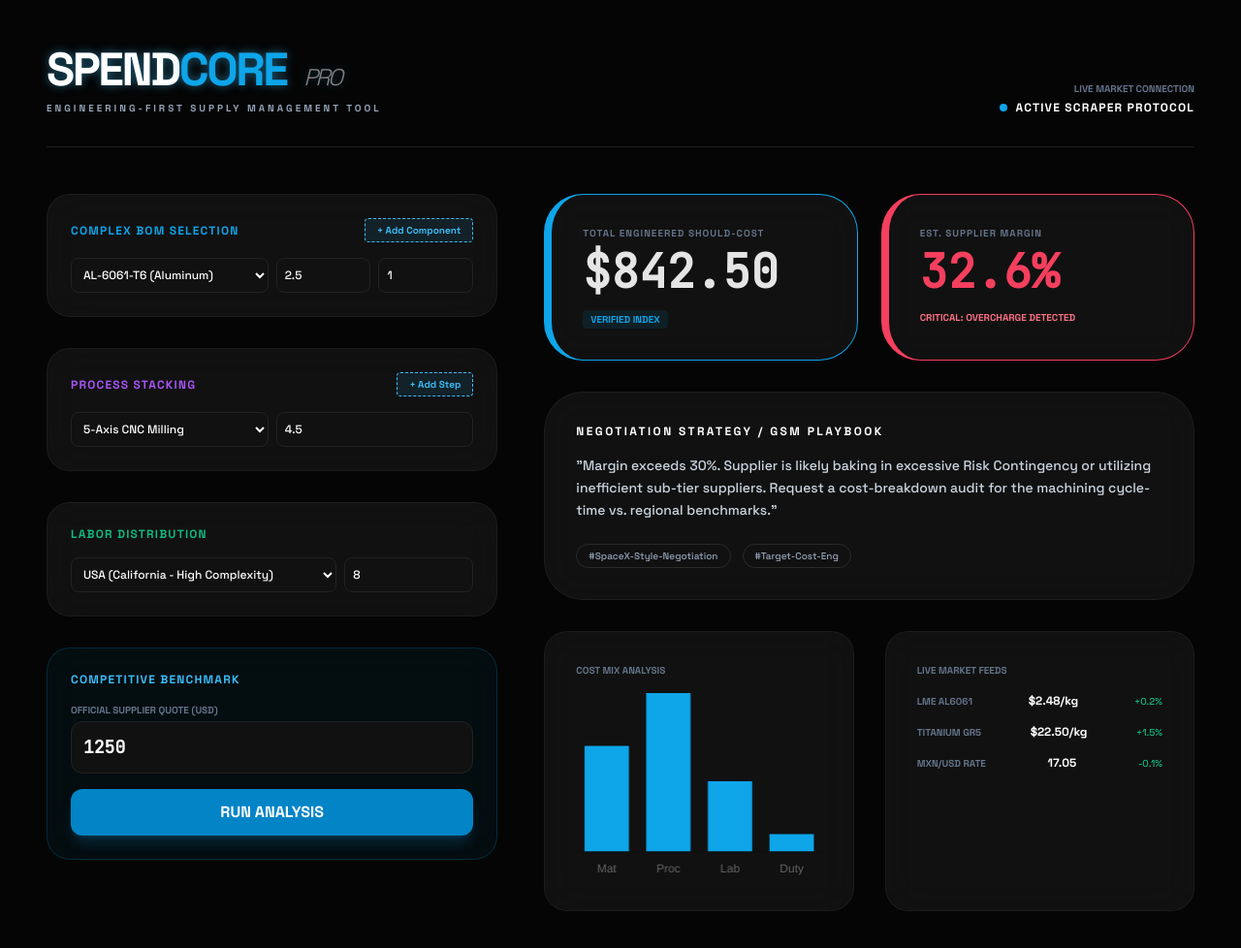
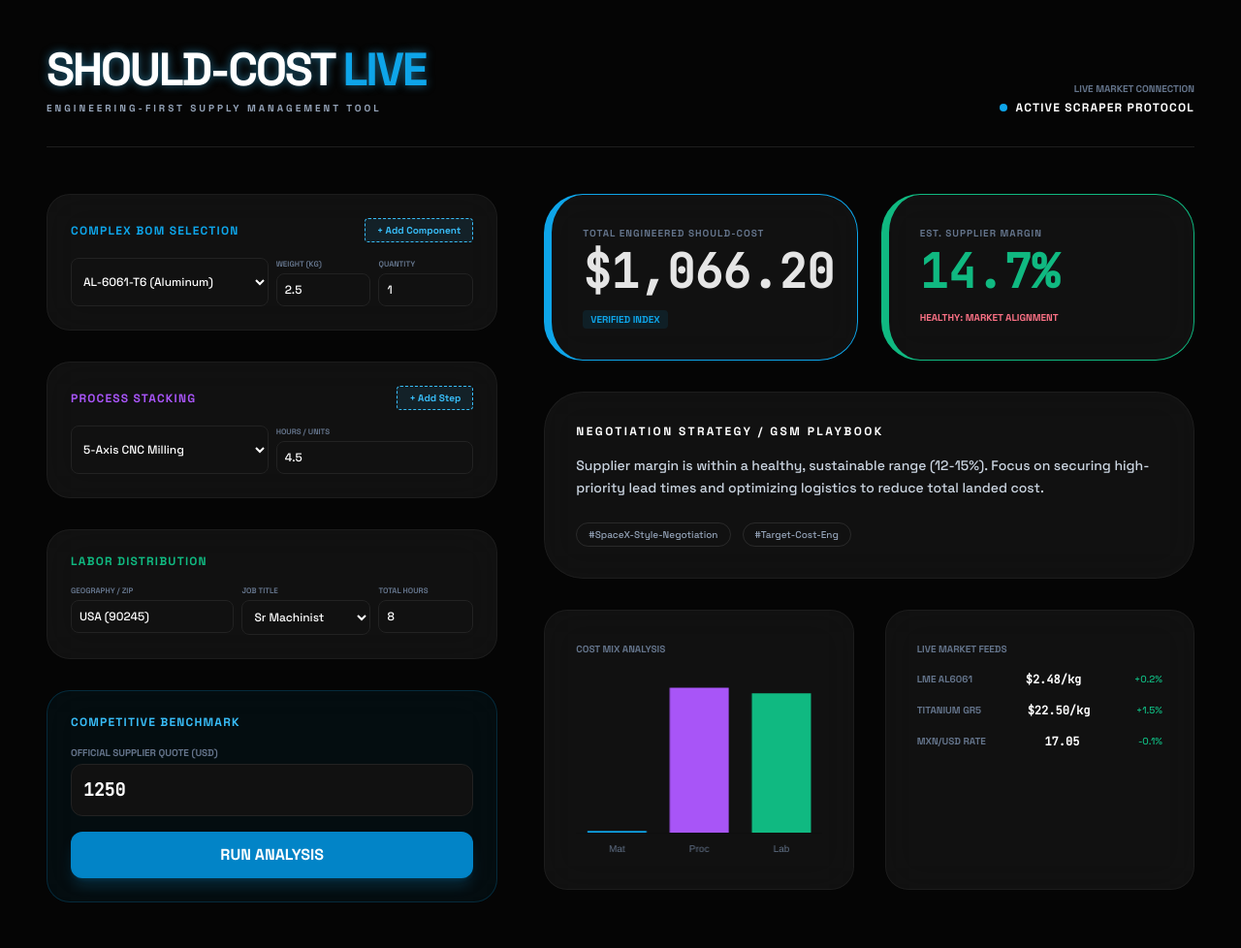
Before and after one commit to memefather/should-cost-live, a website: page index.html in a window 1280 px wide. Shown: the whole page at 97% size. Drawn offline with nearby package versions, Linux system fonts and the light colour scheme.

Commit message:
Rename to Should-Cost Live, add clear units, enable real-time calculation, and expand labor/geo inputs

```diff
--- a/index.html
+++ b/index.html
@@ -23,7 +23,7 @@
         <!-- Header -->
         <header class="flex justify-between items-end mb-12 border-b border-white/10 pb-8">
             <div>
-                <h1 class="text-5xl font-bold tracking-tighter text-white neon-text">SPEND<span class="text-sky-500">CORE</span> <span class="text-2xl italic font-light opacity-50 ml-2">PRO</span></h1>
+                <h1 class="text-5xl font-bold tracking-tighter text-white neon-text uppercase">SHOULD-COST <span class="text-sky-500">LIVE</span></h1>
                 <p class="text-slate-400 mt-2 uppercase tracking-[0.3em] text-[10px] font-bold">Engineering-First Supply Management Tool</p>
             </div>
             <div class="text-right hidden md:block">
@@ -46,14 +46,20 @@
                         <button onclick="addRow('materialList')" class="btn-add px-3 py-1 rounded text-[10px] font-bold">+ Add Component</button>
                     </div>
                     <div id="materialList" class="space-y-3">
-                        <div class="grid grid-cols-12 gap-2">
-                            <select class="col-span-6 input-dark p-2 rounded-lg text-xs">
+                        <div class="grid grid-cols-12 gap-2 material-row">
+                            <select class="col-span-6 input-dark p-2 rounded-lg text-xs" onchange="calculate()">
                                 <option value="al6061">AL-6061-T6 (Aluminum)</option>
                                 <option value="ti64">TI-64-V (Titanium)</option>
                                 <option value="ss304">SS-304 (Stainless)</option>
                             </select>
-                            <input type="number" placeholder="Wt (kg)" class="col-span-3 input-dark p-2 rounded-lg text-xs" value="2.5">
-                            <input type="number" placeholder="Qty" class="col-span-3 input-dark p-2 rounded-lg text-xs" value="1">
+                            <div class="col-span-3">
+                                <label class="text-[8px] uppercase text-slate-500 font-bold block mb-1">Weight (kg)</label>
+                                <input type="number" placeholder="kg" class="w-full input-dark p-2 rounded-lg text-xs" value="2.5" oninput="calculate()">
+                            </div>
+                            <div class="col-span-3">
+                                <label class="text-[8px] uppercase text-slate-500 font-bold block mb-1">Quantity</label>
+                                <input type="number" placeholder="Qty" class="w-full input-dark p-2 rounded-lg text-xs" value="1" oninput="calculate()">
+                            </div>
                         </div>
                     </div>
                 </section>
@@ -65,12 +71,15 @@
                         <button onclick="addRow('processList')" class="btn-add px-3 py-1 rounded text-[10px] font-bold">+ Add Step</button>
                     </div>
                     <div id="processList" class="space-y-3">
-                        <div class="grid grid-cols-12 gap-2">
-                            <select class="col-span-6 input-dark p-2 rounded-lg text-xs">
+                        <div class="grid grid-cols-12 gap-2 process-row">
+                            <select class="col-span-6 input-dark p-2 rounded-lg text-xs" onchange="calculate()">
                                 <option value="cnc_5axis">5-Axis CNC Milling</option>
                                 <option value="anodize">Type III Hardcoat Anodize</option>
                             </select>
-                            <input type="number" placeholder="Hrs/Units" class="col-span-6 input-dark p-2 rounded-lg text-xs" value="4.5">
+                            <div class="col-span-6">
+                                <label class="text-[8px] uppercase text-slate-500 font-bold block mb-1">Hours / Units</label>
+                                <input type="number" placeholder="Hrs/Units" class="w-full input-dark p-2 rounded-lg text-xs" value="4.5" oninput="calculate()">
+                            </div>
                         </div>
                     </div>
                 </section>
@@ -78,13 +87,25 @@
                 <!-- 3. Regional Labor Rates -->
                 <section class="glass-panel p-6 rounded-3xl">
                     <h3 class="text-xs font-bold text-emerald-500 uppercase tracking-widest mb-4">Labor Distribution</h3>
-                    <div class="grid grid-cols-12 gap-2">
-                        <select class="col-span-8 input-dark p-2 rounded-lg text-xs">
-                            <option value="US-California">USA (California - High Complexity)</option>
-                            <option value="Mexico-Queretaro">Mexico (Queretaro - Nearshore)</option>
-                            <option value="Vietnam-Hanoi">Vietnam (LCC Sourcing)</option>
-                        </select>
-                        <input type="number" placeholder="Hours" class="col-span-4 input-dark p-2 rounded-lg text-xs" value="8">
+                    <div id="laborList" class="space-y-3">
+                        <div class="grid grid-cols-12 gap-2 labor-row">
+                            <div class="col-span-5">
+                                <label class="text-[8px] uppercase text-slate-500 font-bold block mb-1">Geography / Zip</label>
+                                <input type="text" placeholder="Zip or Country" class="w-full input-dark p-2 rounded-lg text-xs" value="USA (90245)" oninput="calculate()">
+                            </div>
+                            <div class="col-span-4">
+                                <label class="text-[8px] uppercase text-slate-500 font-bold block mb-1">Job Title</label>
+                                <select class="w-full input-dark p-2 rounded-lg text-xs" onchange="calculate()">
+                                    <option value="sr_machinist">Sr Machinist</option>
+                                    <option value="assembly">Assembly Tech</option>
+                                    <option value="eng_npi">NPI Engineer</option>
+                                </select>
+                            </div>
+                            <div class="col-span-3">
+                                <label class="text-[8px] uppercase text-slate-500 font-bold block mb-1">Total Hours</label>
+                                <input type="number" placeholder="Hrs" class="w-full input-dark p-2 rounded-lg text-xs" value="8" oninput="calculate()">
+                            </div>
+                        </div>
                     </div>
                 </section>
 
@@ -149,14 +170,41 @@
     </div>
 
     <script>
-        // MOCK LOGIC FOR THE SHOWCASE (FE ONLY)
+        // LIVE CALCULATION ENGINE
+        const RATES = {
+            materials: { al6061: 2.48, ti64: 22.50, ss304: 4.80 },
+            processes: { cnc_5axis: 120, anodize: 15 },
+            labor: { sr_machinist: 65, assembly: 28, eng_npi: 95 }
+        };
+
         function calculate() {
-            // Simplified logic for the preview
-            const quote = parseFloat(document.getElementById('supplierQuote').value);
-            const shouldCost = 842.50; // Mocked for initial view
-            const margin = ((quote - shouldCost) / quote) * 100;
+            let matTotal = 0;
+            document.querySelectorAll('.material-row').forEach(row => {
+                const price = RATES.materials[row.querySelector('select').value];
+                const weight = parseFloat(row.querySelectorAll('input')[0].value) || 0;
+                const qty = parseFloat(row.querySelectorAll('input')[1].value) || 0;
+                matTotal += price * weight * qty;
+            });
 
-            document.getElementById('finalCost').innerText = '$' + shouldCost.toFixed(2);
+            let procTotal = 0;
+            document.querySelectorAll('.process-row').forEach(row => {
+                const rate = RATES.processes[row.querySelector('select').value];
+                const units = parseFloat(row.querySelector('input').value) || 0;
+                procTotal += rate * units;
+            });
+
+            let laborTotal = 0;
+            document.querySelectorAll('.labor-row').forEach(row => {
+                const rate = RATES.labor[row.querySelector('select').value];
+                const hours = parseFloat(row.querySelectorAll('input')[1].value) || 0;
+                laborTotal += rate * hours;
+            });
+
+            const shouldCost = matTotal + procTotal + laborTotal;
+            const quote = parseFloat(document.getElementById('supplierQuote').value) || 0;
+            const margin = quote > 0 ? ((quote - shouldCost) / quote) * 100 : 0;
+
+            document.getElementById('finalCost').innerText = '$' + shouldCost.toLocaleString(undefined, {minimumFractionDigits: 2, maximumFractionDigits: 2});
             document.getElementById('marginPct').innerText = margin.toFixed(1) + '%';
 
             const card = document.getElementById('marginCard');
@@ -164,47 +212,55 @@
             const pctText = document.getElementById('marginPct');
             const rec = document.getElementById('recText');
 
-            if(margin > 25) {
+            if (margin > 30) {
                 card.style.borderColor = '#f43f5e';
                 pctText.className = 'text-5xl font-black mt-2 mono text-rose-500';
                 status.innerText = 'Critical: Overcharge Detected';
-                rec.innerText = 'Negotiation Plan: The delta is high. Challenge the labor-hour assumptions. Based on 5-Axis benchmarks, this part should only require 3.5 hours of machining, not the 5.0 quoted.';
+                rec.innerText = 'The calculated margin is excessive. Negotiation Strategy: Verify the cycle time assumptions for 5-Axis CNC. Typical overhead for this process should not exceed 1.5x of direct labor. Push for a breakdown of non-recurring engineering (NRE) costs.';
+            } else if (margin > 15) {
+                card.style.borderColor = '#f59e0b';
+                pctText.className = 'text-5xl font-black mt-2 mono text-amber-500';
+                status.innerText = 'Negotiable Range';
+                rec.innerText = 'Margin is slightly above industry average. Strategy: Leverage multi-year volume commitments to reduce the piece-price by 5-8%. Audit the raw material scrap factor being applied.';
             } else {
                 card.style.borderColor = '#10b981';
                 pctText.className = 'text-5xl font-black mt-2 mono text-emerald-500';
                 status.innerText = 'Healthy: Market Alignment';
-                rec.innerText = 'Supplier margin is within healthy parameters (12-18%). Focus on securing long-term supply agreements and optimizing the logistics pipeline.';
+                rec.innerText = 'Supplier margin is within a healthy, sustainable range (12-15%). Focus on securing high-priority lead times and optimizing logistics to reduce total landed cost.';
             }
-            renderChart();
+            updateVisuals(matTotal, procTotal, laborTotal);
         }
 
-        function addRow(containerId) {
-            const container = document.getElementById(containerId);
-            const newRow = container.children[0].cloneNode(true);
-            container.appendChild(newRow);
-        }
-
-        function renderChart() {
+        function updateVisuals(mat, proc, lab) {
             const ctx = document.getElementById('proChart').getContext('2d');
-            new Chart(ctx, {
+            if (window.myChart) window.myChart.destroy();
+            window.myChart = new Chart(ctx, {
                 type: 'bar',
                 data: {
-                    labels: ['Mat', 'Proc', 'Lab', 'Duty'],
+                    labels: ['Mat', 'Proc', 'Lab'],
                     datasets: [{
-                        label: 'Cost Share',
-                        data: [30, 45, 20, 5],
-                        backgroundColor: '#0ea5e9'
+                        data: [mat, proc, lab],
+                        backgroundColor: ['#0ea5e9', '#a855f7', '#10b981']
                     }]
                 },
                 options: {
                     maintainAspectRatio: false,
                     plugins: { legend: { display: false } },
-                    scales: { y: { display: false }, x: { grid: { display: false } } }
+                    scales: { y: { display: false }, x: { grid: { display: false }, ticks: { color: '#64748b', font: { size: 10 } } } }
                 }
             });
         }
 
-        function initMarket() {
+        function addRow(containerId) {
+            const container = document.getElementById(containerId);
+            const newRow = container.querySelector('div').cloneNode(true);
+            newRow.querySelectorAll('input').forEach(i => i.value = '');
+            container.appendChild(newRow);
+            calculate();
+        }
+
+        window.onload = () => {
+            calculate();
             const feed = [
                 { name: 'LME AL6061', price: '$2.48/kg', delta: '+0.2%' },
                 { name: 'TITANIUM GR5', price: '$22.50/kg', delta: '+1.5%' },
@@ -212,16 +268,11 @@
             ];
             document.getElementById('liveMarket').innerHTML = feed.map(f => `
                 <div class="flex justify-between items-center">
-                    <span class="text-[10px] font-bold text-slate-500">${f.name}</span>
-                    <span class="text-xs font-bold text-white">${f.price}</span>
+                    <span class="text-[10px] font-bold text-slate-500 uppercase">${f.name}</span>
+                    <span class="text-xs font-bold text-white mono">${f.price}</span>
                     <span class="text-[10px] text-emerald-500">${f.delta}</span>
                 </div>
             `).join('');
-        }
-
-        window.onload = () => {
-            renderChart();
-            initMarket();
         };
     </script>
 </body>
```
